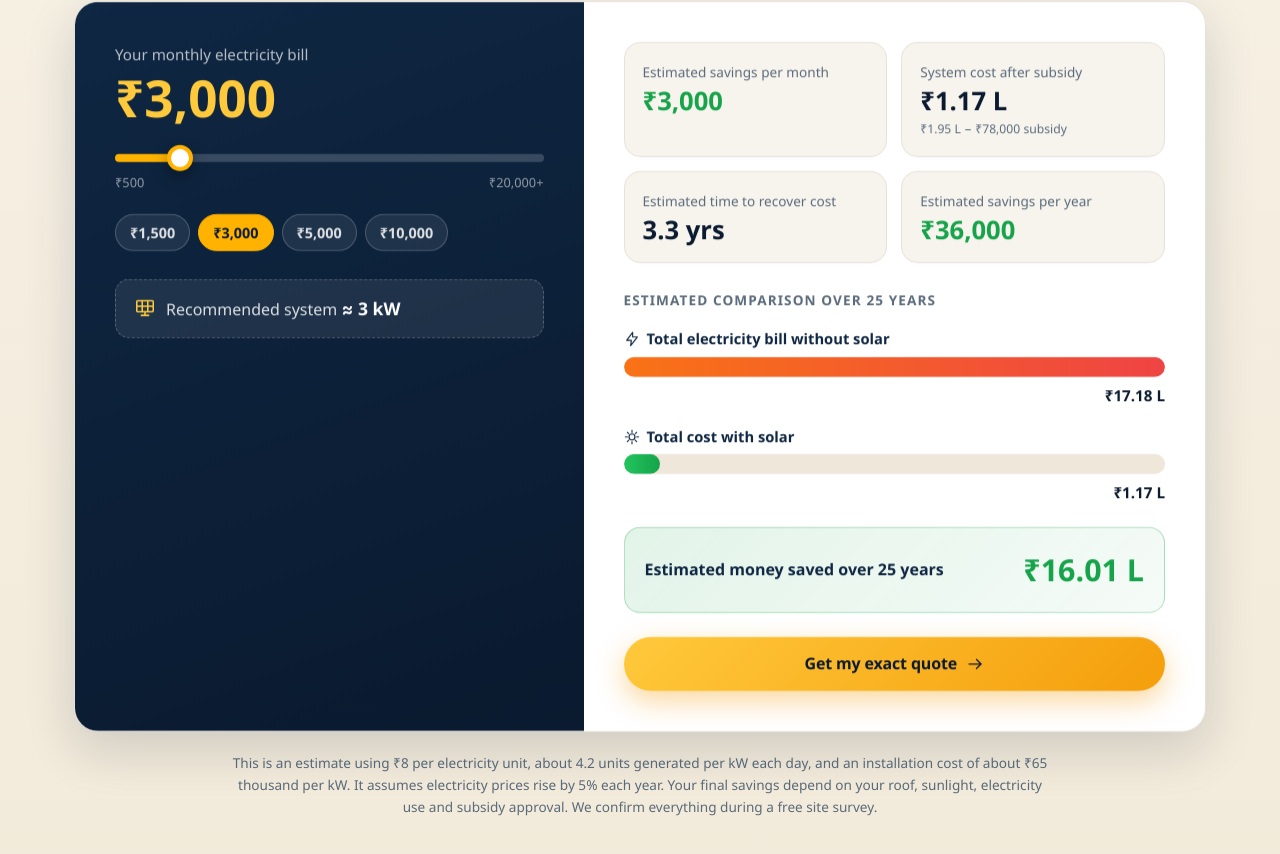
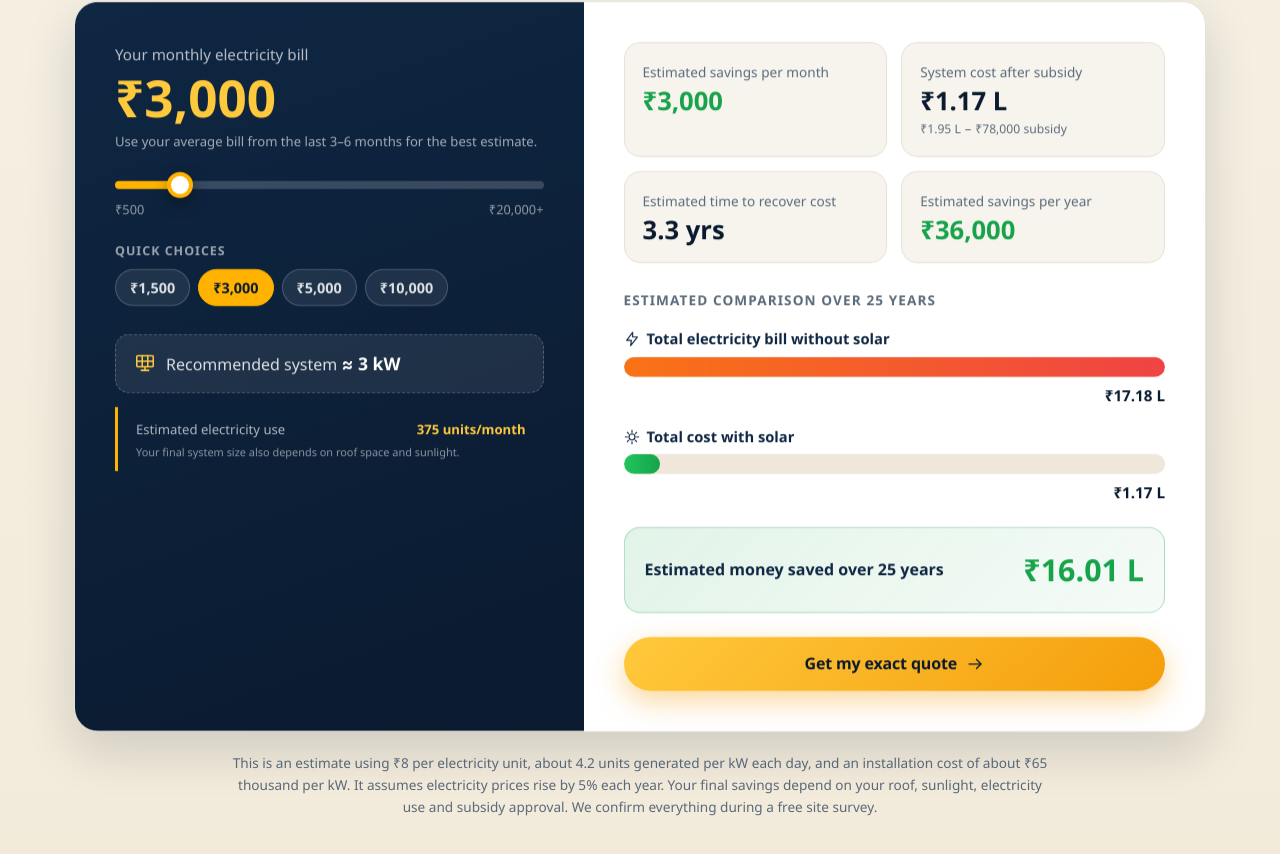
Before and after one commit to sachinsingh24/solar-panel, a React (Create React App) app: page / in a window 1280 px wide. Shown: the part 3812-4666 px from the top of the page. Built offline with nearby package versions, Linux system fonts and the light colour scheme.

Commit message:
feat: enhance SavingsCalculator with additional guidance and usage estimates

```diff
--- a/src/App.css
+++ b/src/App.css
@@ -489,6 +489,12 @@
 }
 .calc__billhead { display: flex; flex-direction: column; gap: 6px; }
 .calc__billlabel { font-size: 0.95rem; color: rgba(255, 255, 255, 0.7); }
+.calc__help {
+  margin: 2px 0 0;
+  font-size: 0.82rem;
+  line-height: 1.45;
+  color: rgba(255, 255, 255, 0.62);
+}
 .calc__billvalue {
   font-size: clamp(2.4rem, 5vw, 3.2rem);
   font-weight: 800;
@@ -529,7 +535,16 @@
   font-size: 0.8rem;
   color: rgba(255, 255, 255, 0.55);
 }
-.calc__presets { display: flex; flex-wrap: wrap; gap: 8px; margin-top: 22px; }
+.calc__presethead {
+  margin-top: 22px;
+  margin-bottom: 8px;
+  font-size: 0.78rem;
+  font-weight: 700;
+  text-transform: uppercase;
+  letter-spacing: 0.08em;
+  color: rgba(255, 255, 255, 0.58);
+}
+.calc__presets { display: flex; flex-wrap: wrap; gap: 8px; }
 .calc__presets .chip {
   background: rgba(255, 255, 255, 0.08);
   border-color: rgba(255, 255, 255, 0.2);
@@ -549,6 +564,25 @@
 }
 .calc__reco svg { color: var(--sun-400); }
 .calc__reco strong { color: #fff; font-size: 1.1rem; }
+.calc__usage {
+  display: grid;
+  grid-template-columns: 1fr auto;
+  gap: 4px 12px;
+  margin-top: 14px;
+  padding: 12px 18px;
+  border-left: 3px solid var(--sun-500);
+  color: rgba(255, 255, 255, 0.68);
+  font-size: 0.82rem;
+}
+.calc__usage strong {
+  color: var(--sun-400);
+  white-space: nowrap;
+}
+.calc__usage small {
+  grid-column: 1 / -1;
+  line-height: 1.45;
+  color: rgba(255, 255, 255, 0.52);
+}
 
 .calc__results { padding: 40px; }
 .calc__tiles {
--- a/src/sections/SavingsCalculator.js
+++ b/src/sections/SavingsCalculator.js
@@ -38,7 +38,7 @@ function estimate(monthlyBill) {
   const lifetimeSavings = gridOnly25 - solarPath25;
 
   return {
-    kw, gross, subsidy, netCost, monthlySavings, annualSavings,
+    kw, monthlyUnits, gross, subsidy, netCost, monthlySavings, annualSavings,
     payback, gridOnly25, solarPath25, lifetimeSavings,
   };
 }
@@ -65,6 +65,7 @@ export default function SavingsCalculator() {
             <div className="calc__billhead">
               <span className="calc__billlabel">Your monthly electricity bill</span>
               <span className="calc__billvalue">{fmtINR(bill)}</span>
+              <p className="calc__help">Use your average bill from the last 3–6 months for the best estimate.</p>
             </div>
 
             <input
@@ -83,6 +84,7 @@ export default function SavingsCalculator() {
               <span>{fmtINR(CALC.BILL_MAX)}+</span>
             </div>
 
+            <div className="calc__presethead">Quick choices</div>
             <div className="calc__presets">
               {PRESETS.map((p) => (
                 <button
@@ -101,6 +103,11 @@ export default function SavingsCalculator() {
                 Recommended system{' '}
                 <strong>≈ {r.kw} kW</strong>
               </span>
+            </div>
+            <div className="calc__usage">
+              <span>Estimated electricity use</span>
+              <strong>{Math.round(r.monthlyUnits)} units/month</strong>
+              <small>Your final system size also depends on roof space and sunlight.</small>
             </div>
           </div>
 
```
